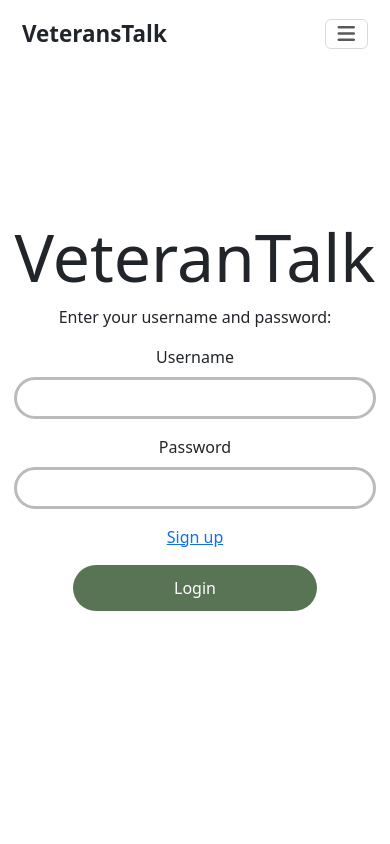
After one commit to adammkeane/team1-hackathon-april-2023, a Django app: template templates/login.html in a window 390 px wide. The commit adds this page. Run offline with Django 3.2, Linux system fonts and the light colour scheme; the template is opened without the code that fills it, so the values that code supplies are empty; some libraries are stand-ins or nearby versions.

Commit message:
created, added some styling and responsiveness to the login page

```diff
--- a/static/css/styles.css
+++ b/static/css/styles.css
@@ -1,24 +1,24 @@
 /* color variables*/
 :root {
     --green-color: #597355;
+    --dark-green: #4F604F;
     --beige-color: #8A7064;
   }
 
 h1 {
     /* feel free to delete this, just used for testing the file is loading */
-    font-size: 72px;
+    font-size: 66px;
 }
 
 /*-------------------------------- Header/Navbar*/
-nav, footer, .description-div {
+
+nav, footer, .description-div, .login-div {
     padding: 12px 70px !important;
   }
   .nav-active {
     color: var(--beige-color)!important;
   }
-  .nav-link {
-    color: white;
-  }
+
   /* nav item hover effect */
   nav .nav-item a:hover {
     color: var(--light-gray) !important;
@@ -27,7 +27,6 @@ nav, footer, .description-div {
     font-size: 1.4rem;
     font-weight: 600;
     margin: 0;
-    color: white;
   }
   .login {
     background-color: var(--green-color);
@@ -62,6 +61,22 @@ nav, footer, .description-div {
     margin: 0 auto;
   }
 
+/*-------------------------------- Login Section*/
+
+  .bg-image {
+    background-image: url("../assets/img/dogtags.png");
+    background-repeat: no-repeat;
+    background-position: center;
+    background-size: cover;
+ }
+ .login-div {
+    max-width: 600px;
+ }
+ .form-control {
+    border-radius: 5rem !important;
+    border: 3px solid rgb(187, 187, 187);
+ }
+
   /*-------------------------------- Footer*/
   footer {
     background-color: var(--beige-color);
@@ -75,6 +90,17 @@ nav, footer, .description-div {
     padding: 10px 80px;
     border-radius: 5rem;
  }
+ .btn-login {
+    background-color: var(--green-color);
+    color: white;
+    padding: 10px 100px;
+    border-radius: 5rem;
+    transition: 200ms;
+ }
+ .btn-login:hover {
+    background-color: var(--dark-green);
+    color: white;
+ }
 /*-------------------------------- Icons*/
 .fa-arrow-right {
     position: relative;
@@ -82,3 +108,13 @@ nav, footer, .description-div {
     left: 4px;
     font-size: 0.8rem;
 }
+
+/*-------------------------------- Media Queries*/
+@media (max-width:1000px) {
+    .login-div {
+        text-align: center;
+    }
+    nav, footer, .description-div, .login-div {
+        padding: 12px 10px !important;
+      }
+  }
--- /dev/null
+++ b/templates/login.html
@@ -0,0 +1,92 @@
+<head>
+	<meta charset="UTF-8" />
+	<meta http-equiv="X-UA-Compatible" content="IE=edge" />
+	<meta name="viewport" content="width=device-width, initial-scale=1, shrink-to-fit=no" />
+	<link href="https://cdn.jsdelivr.net/npm/bootstrap@5.3.0-alpha3/dist/css/bootstrap.min.css" rel="stylesheet"
+	integrity="sha384-KK94CHFLLe+nY2dmCWGMq91rCGa5gtU4mk92HdvYe+M/SXH301p5ILy+dN9+nJOZ" crossorigin="anonymous">
+	<link rel="stylesheet" href="../static/css/styles.css">
+</head>
+<body>
+    <header class="align-items-center">
+        <!-- Navbar with bootstrap classes -->
+        <nav
+          class="navbar navbar-expand-md container-fluid position-absolute"
+          id="nav"
+        >
+          <div class="container-fluid">
+            <a class="navbar-brand text-dark" href="#">VeteransTalk</a>
+            <button
+              class="navbar-toggler"
+              id="nav-btn"
+              type="button"
+              data-bs-toggle="collapse"
+              data-bs-target="#navbarNavAltMarkup"
+              aria-controls="navbarNavAltMarkup"
+              aria-expanded="false"
+              aria-label="Toggle navigation"
+            >
+              <i class="fa-solid fa-bars icon" aria-hidden="true"></i>
+              <span class="sr-only">Hamburger Icon</span>
+            </button>
+            <div class="collapse navbar-collapse" id="navbarNavAltMarkup">
+              <ul class="navbar-nav ms-auto text-center text-white">
+                <li class="nav-item">
+                  <a
+                    class="nav-link text-white"
+                    aria-current="page"
+                    href="#"
+                    >Home</a
+                  >
+                </li>
+                <li class="nav-item">
+                  <a class="nav-link text-white" aria-current="page" href="#">
+                    Forum
+                  </a>
+                </li>
+                <li class="nav-item">
+                  <a class="nav-link text-white" aria-current="page" href="#">
+                    Profile
+                  </a>
+                  <li class="nav-item">
+                      <a class="nav-link text-white login" aria-current="page" href="#">
+                        Login
+                      </a>
+                    </li>
+                </li>
+              </ul>
+            </div>
+          </div>
+        </nav>
+      </header>
+ <section class="login-section vh-100 py-5 pt-0">
+    <div class="container-fluid vh-100">
+      <div class="row vh-100  justify-content-center justify-content-md-between">
+        <div class="login-div d-flex col-md-6 align-items-center justify-content-center justify-content-md-between">
+          <div class="">
+            <h1>VeteranTalk</h1>
+            <p>Enter your username and password:</p>
+            <form>
+              <div class="mb-3">
+                <label for="username" class="form-label">Username</label>
+                <input type="text" class="form-control" id="username" name="username" required>
+              </div>
+              <div class="mb-3">
+                <label for="password" class="form-label">Password</label>
+                <input type="password" class="form-control" id="password" name="password" required>
+              </div>
+              <a href="#" class="mb-3 d-block">Sign up</a>
+              <button type="submit" class="btn btn-login">Login</button>
+            </form>
+          </div>
+        </div>
+        <div class="col-md-6 bg-image d-none d-md-block"></div>
+      </div>
+    </div>
+  </section>
+
+	<script src="https://cdn.jsdelivr.net/npm/bootstrap@5.3.0-alpha3/dist/js/bootstrap.bundle.min.js"
+		integrity="sha384-ENjdO4Dr2bkBIFxQpeoTz1HIcje39Wm4jDKdf19U8gI4ddQ3GYNS7NTKfAdVQSZe" crossorigin="anonymous">
+		</script>
+	<!-- Font Awesome kit-->
+	<script src="https://kit.fontawesome.com/7f07b7fc74.js" crossorigin="anonymous"></script>
+</body>
```
Also changed, not shown: templates/forum.html (added, +77 -0 lines), static/assets/img/dogtags.png (added).
